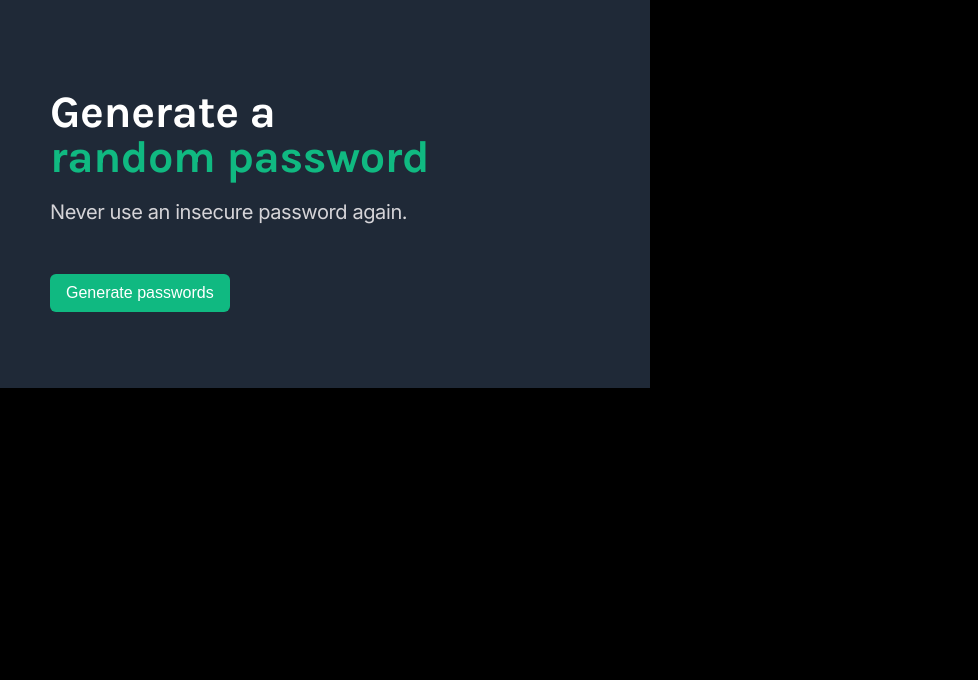
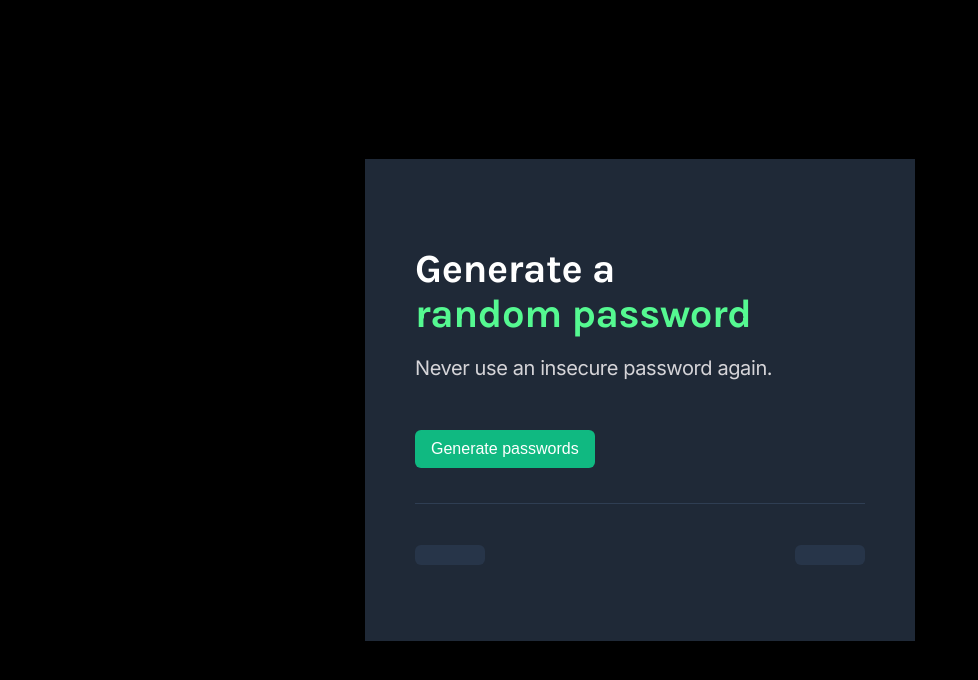
Before and after one commit to TerrenceArceo/password-generator, a website built with Vite: page index.html in a window 1280 px wide. Shown: the whole page, without its empty margins (0-978 px from the left). Built offline with nearby package versions, Linux system fonts and the light colour scheme.

Commit message:
completing the styling for generated passwords

```diff
--- a/index.css
+++ b/index.css
@@ -1,10 +1,12 @@
 body {
+    display: flex;
+    justify-content: center;
+    align-items: center;
     margin: 0;
     background-color: black;
     letter-spacing: -0.025em;
     text-align: left;
     font-family: Inter;
-    font
 }
 
 /* header section */
@@ -13,18 +15,18 @@ body {
     background-color: #1F2937;
     color: #fff;
     padding: 60px 50px;
-    width: 550px
+    width: 450px;
 }
 
 #title {
     font-family: Karla;
-    font-size: 45px;
+    font-size: 40px;
     line-height: 45px;;
     margin-bottom: 0px;
 }
 
 .random-password-title {
-    color: #10B981;
+    color: #55F991;
 }
 
 #subtitle {
@@ -46,3 +48,18 @@ body {
 }
 
 /* password section */
+
+#password-section {
+    display: flex;
+    justify-content: space-between;
+    margin-top: 35px;
+    border-top: 1px solid #2F3E53;
+    padding-top: 25px;
+}
+
+.password {
+    background-color: #273549;
+    padding: 10px 35px;
+    color: #55F991;
+    border-radius: 6px;
+}
--- a/index.html
+++ b/index.html
@@ -13,9 +13,9 @@
             <h1 id="title">Generate a <br/><span class="random-password-title">random password</span></h1>
             <p id="subtitle">Never use an insecure password again.</p>
             <button id="generator-btn">Generate passwords</button>
-            <div class="password-section">
-                <p id="password-one"></p>
-                <p id="password-two"></p>
+            <div id="password-section">
+                <p id="password-one" class="password"></p>
+                <p id="password-two" class="password"></p>
             </div>
         </main>
         <script src="index.js"></script>
--- a/index.js
+++ b/index.js
@@ -5,6 +5,8 @@ let passwordOne = document.getElementById("password-one")
 let passwordTwo = document.getElementById("password-two")
 
 generatorBtn.addEventListener("click", () => {
+    passwordOne.textContent = ""
+    passwordTwo.textContent = ""
     for (let i = 0; i < 16; i++) {
         passwordOne.textContent += characters[Math.floor(Math.random() * characters.length)]
     }
```
